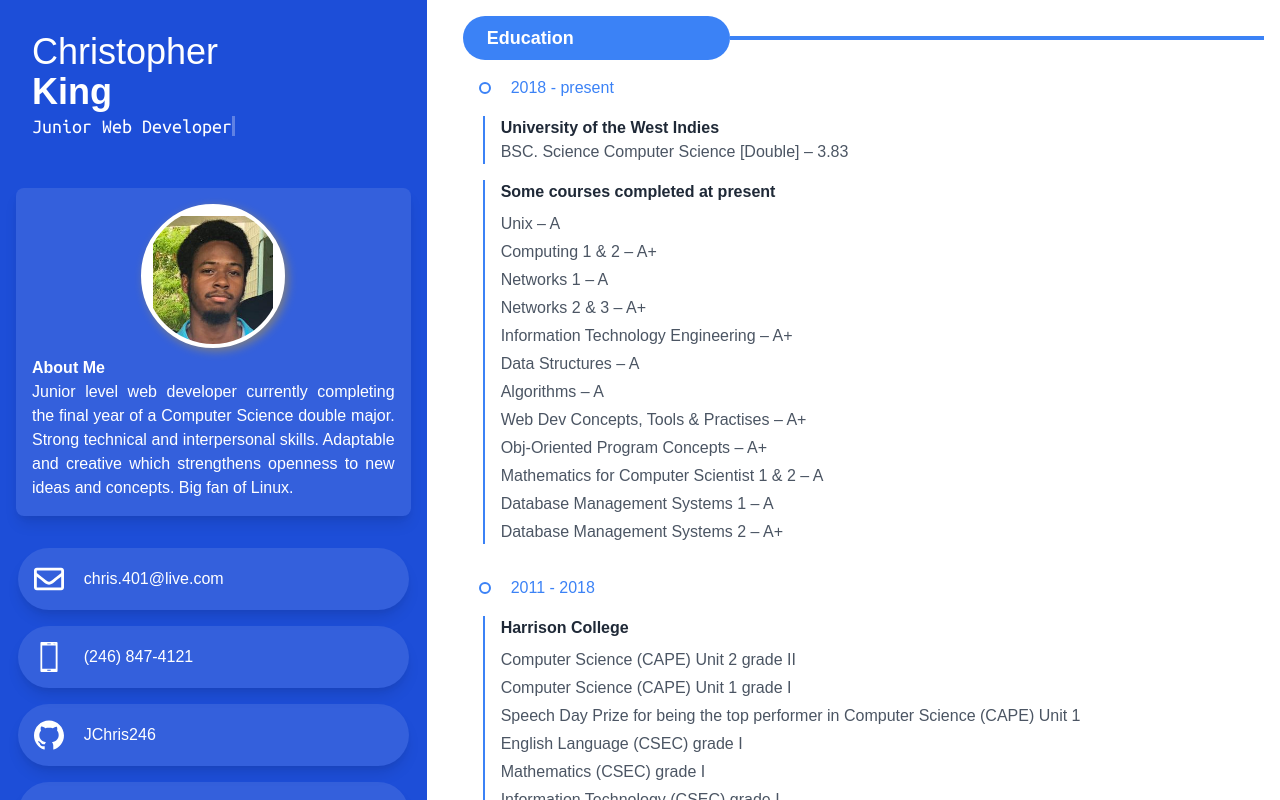
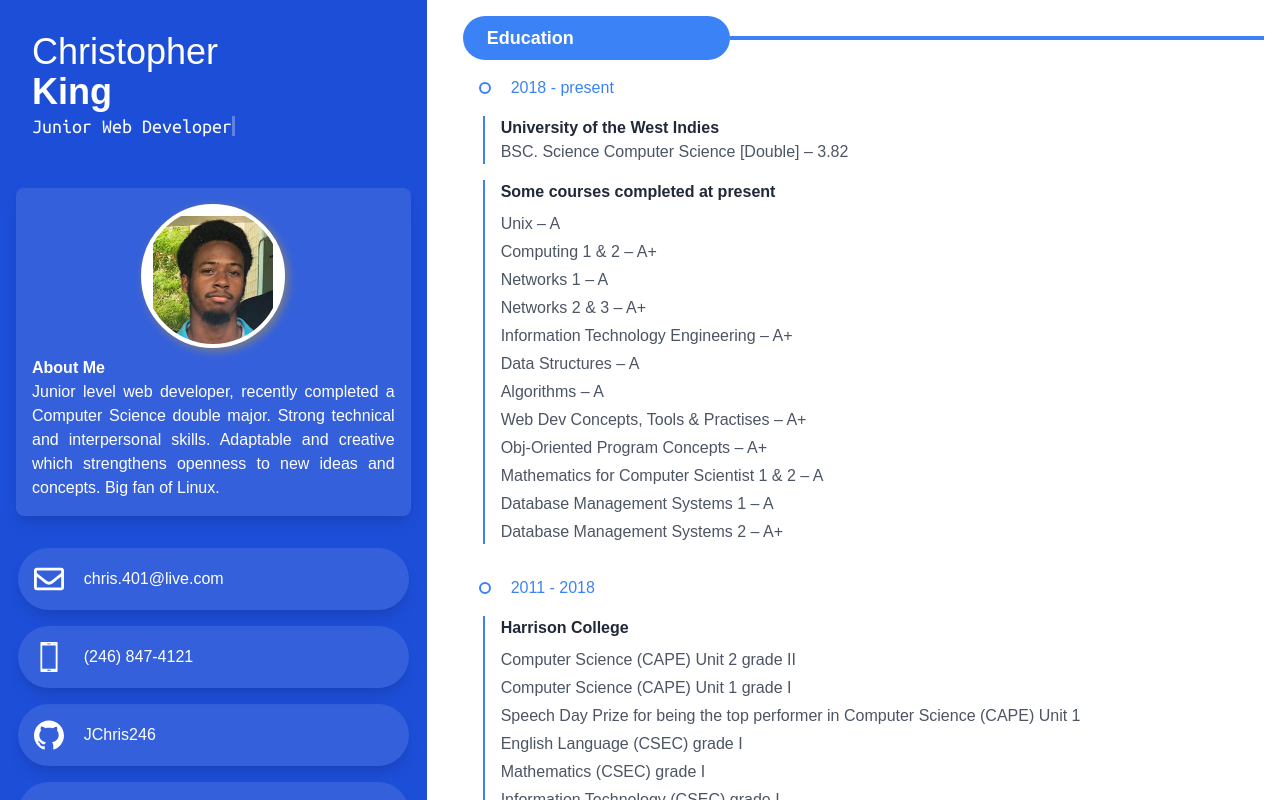
Before and after one commit to JChris246/CV, a React (Create React App) app: page /#/ in a window 1280 px wide. Shown: the top 800 px of the page. Built offline with nearby package versions, Linux system fonts and the light colour scheme.

Commit message:
update profile text and gpa

```diff
--- a/src/templates/1/CV.js
+++ b/src/templates/1/CV.js
@@ -11,7 +11,7 @@ import Timeline from "./components/Timeline";
 import Item from "./components/Item";
 import Skill from "./components/Skill";
 
-const profileText = "Junior level web developer currently completing the final year of a Computer Science double major. Strong technical and interpersonal skills. Adaptable and creative which strengthens openness to new ideas and concepts. Big fan of Linux.";
+const profileText = "Junior level web developer, recently completed a Computer Science double major. Strong technical and interpersonal skills. Adaptable and creative which strengthens openness to new ideas and concepts. Big fan of Linux.";
 
 const links = [
     {
@@ -113,7 +113,7 @@ const CV = ({ isDarkTheme }) => {
                         <Timeline text="2018 - present"/>
                         <div className="mx-1 px-4 mb-4 border-l-2 border-solid border-blue-500 dark:border-blue-600">
                             <span className="font-bold text-gray-800 dark:text-gray-50 block">University of the West Indies</span>
-                            <span className="text-gray-600 dark:text-gray-400 font-normal block">BSC. Science Computer Science [Double] – 3.83</span>
+                            <span className="text-gray-600 dark:text-gray-400 font-normal block">BSC. Science Computer Science [Double] – 3.82</span>
                         </div>
                         <div className="mx-1 px-4 mb-4 border-l-2 border-solid border-blue-500 dark:border-blue-600">
                             <span className="font-bold text-gray-800 dark:text-gray-50 block mt-4 mb-2">Some courses completed at present</span>
```
